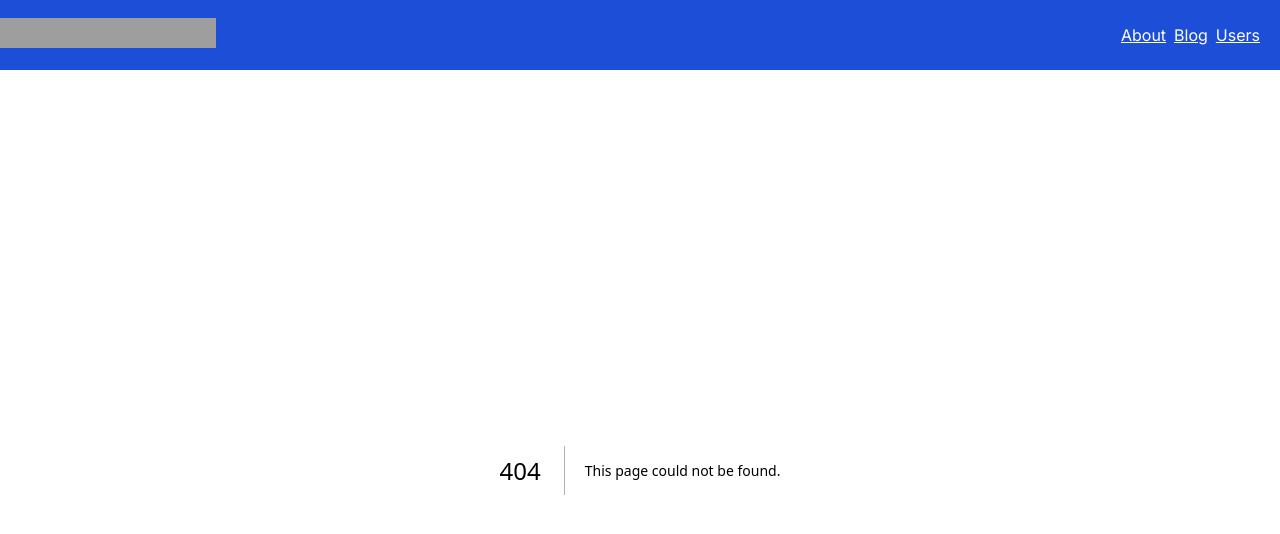
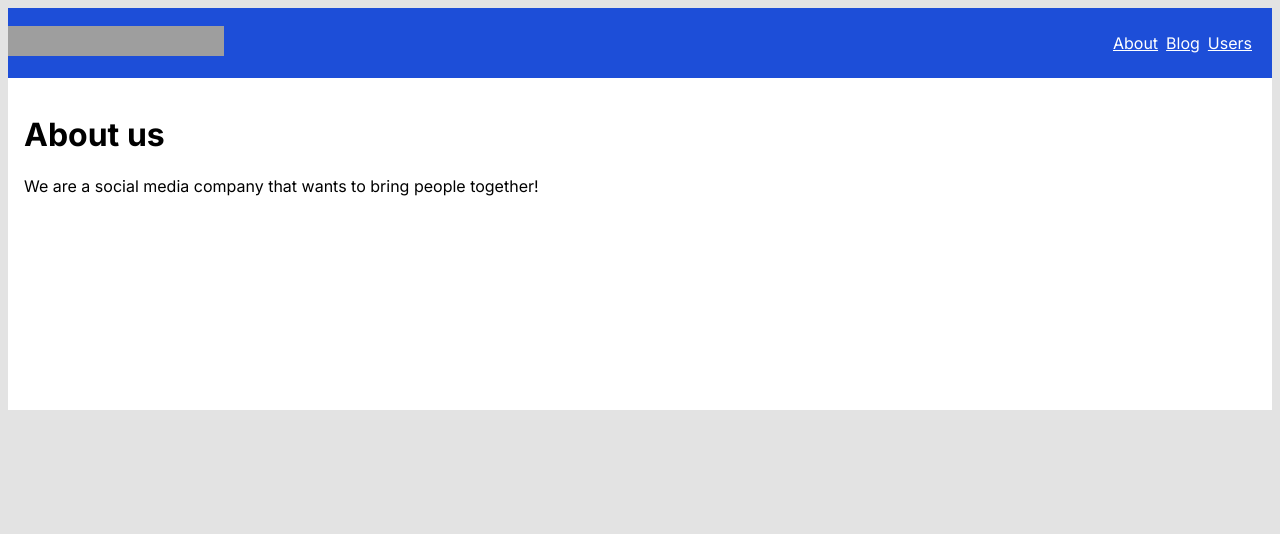
Before and after one commit to oliver-day/myspace-clone, a Next.js app: page /about in a window 1280 px wide. Before the commit this address had no page. Shown: the top 534 px of the page. Built offline with nearby package versions, Linux system fonts and the light colour scheme; grey boxes are pictures that could not be loaded.

Commit message:
feat: add '/about' page

```diff
--- /dev/null
+++ b/app/about/page.tsx
@@ -0,0 +1,17 @@
+import { Metadata } from 'next'
+
+export const dynamic = 'force-static' // force static generation (this occurs by default if there is no data fetching but we are explicit here for documentation purposes)
+
+export const metadata: Metadata = {
+  title: 'About us',
+  description: 'About NextSpace',
+}
+
+export default async function About() {
+  return (
+    <main>
+      <h1>About us</h1>
+      <p>We are a social media company that wants to bring people together!</p>
+    </main>
+  )
+}
```
